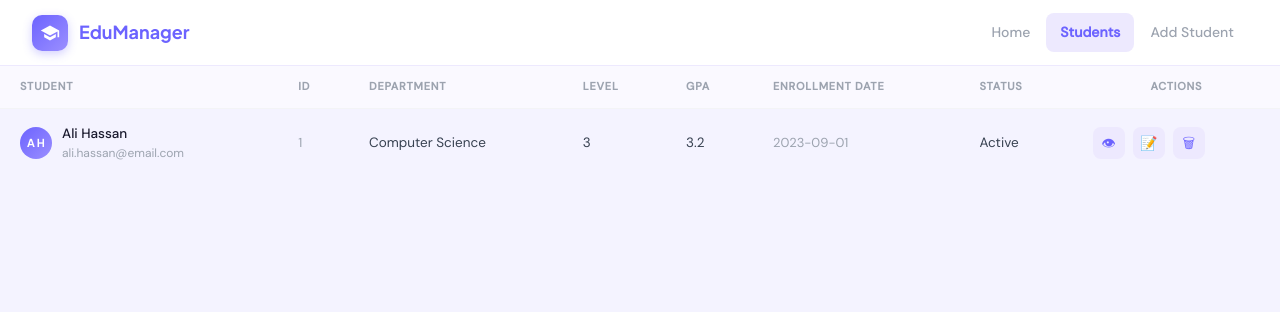
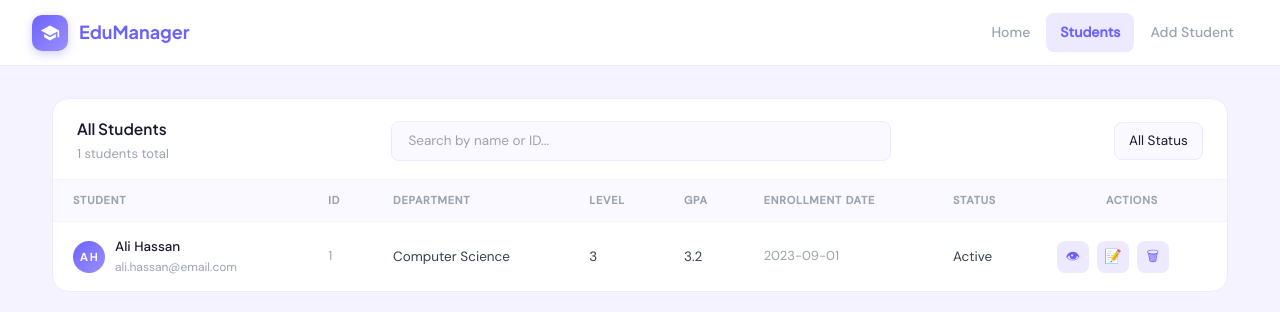
Before and after one commit to Aya-Abdellatif/student-management-system, an Angular app: page /students in a window 1280 px wide. Shown: the top 312 px of the page. Built offline with nearby package versions, Linux system fonts and the light colour scheme.

Commit message:
Add search and filter to the students page

```diff
--- a/src/app/components/students/students.component.html
+++ b/src/app/components/students/students.component.html
@@ -1 +1,36 @@
-<app-student-table [students]="(students$ | async) || []" (delete)="deleteStudent($event)"></app-student-table>
+<!-- students.component.html -->
+<div class="page-wrapper fade-in-up">
+
+    <div class="sms-card">
+
+        <!-- Header -->
+        <div class="card-header-bar">
+            <div>
+                <p class="card-title">All Students</p>
+                <p class="text-muted-sms" style="font-size: 13px; margin: 2px 0 0;">
+                    1 students total
+                </p>
+            </div>
+
+            <div class="d-flex gap-3 align-items-center flex-wrap">
+                <!-- Search -->
+                <div class="search-wrapper">
+                    <input class="search-input ps-3" type="text" placeholder="Search by name or ID..." />
+                </div>
+            </div>
+
+             <!-- Filter by status -->
+        <select class="form-select" style="width: auto; font-size: 13.5px; padding: 8px 14px;
+                border-radius: 8px; border: 1.5px solid var(--border-color);
+                background: var(--bg-input); color: var(--text-primary); cursor: pointer;">
+          <option value="">All Status</option>
+          <option value="Active">Active</option>
+          <option value="Inactive">Inactive</option>
+          <option value="Pending">Pending</option>
+        </select>
+        </div>
+
+        <app-student-table [students]="(students$ | async) || []" (delete)="deleteStudent($event)"></app-student-table>
+    </div>
+
+</div>
--- a/src/styles.css
+++ b/src/styles.css
@@ -532,7 +532,7 @@ h1, h2, h3, h4, h5, h6 {
   color: var(--text-primary);
   outline: none;
   transition: var(--transition);
-  min-width: 220px;
+  min-width: 500px;
 }
 
 .search-input:focus {
```
